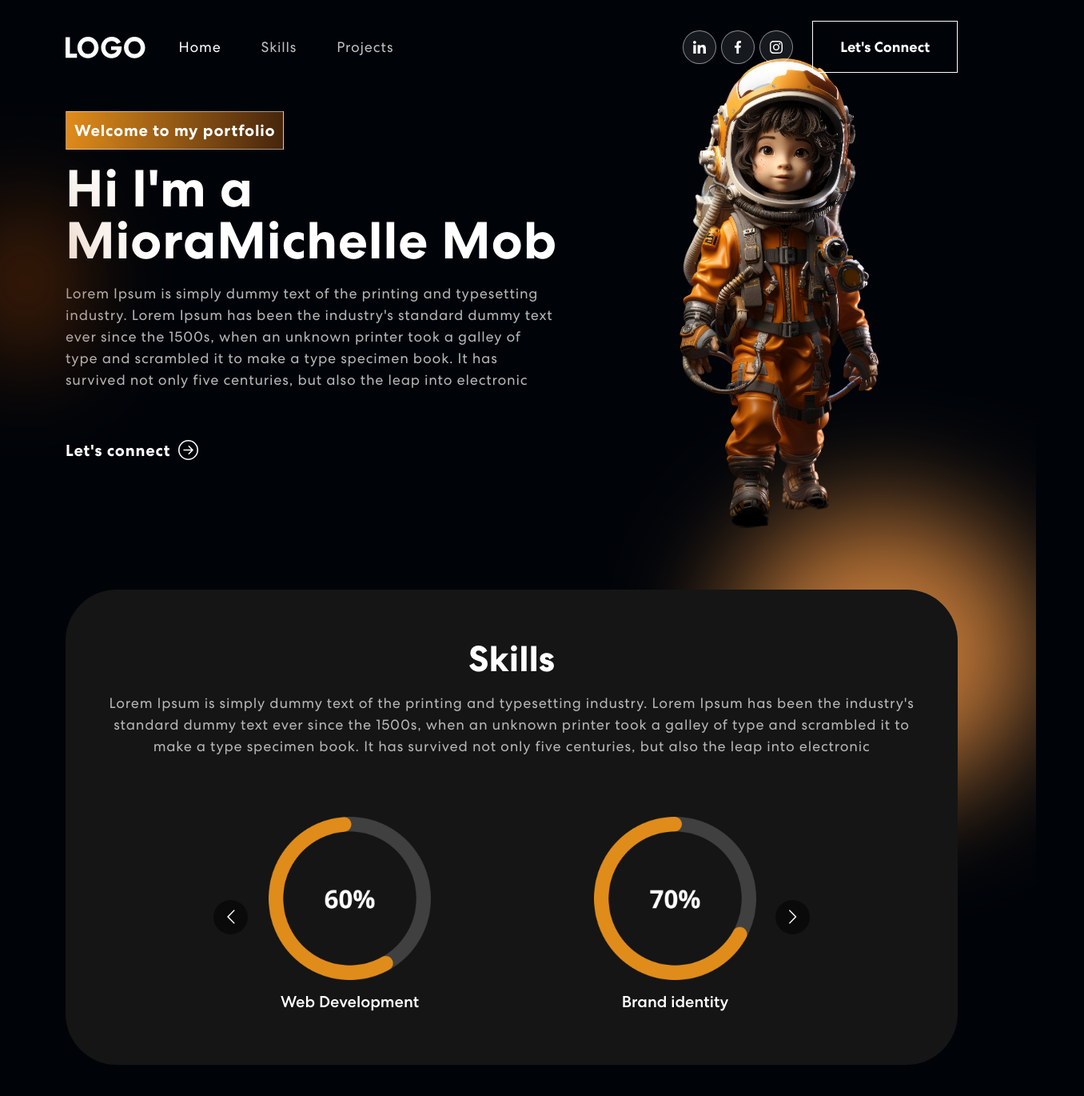
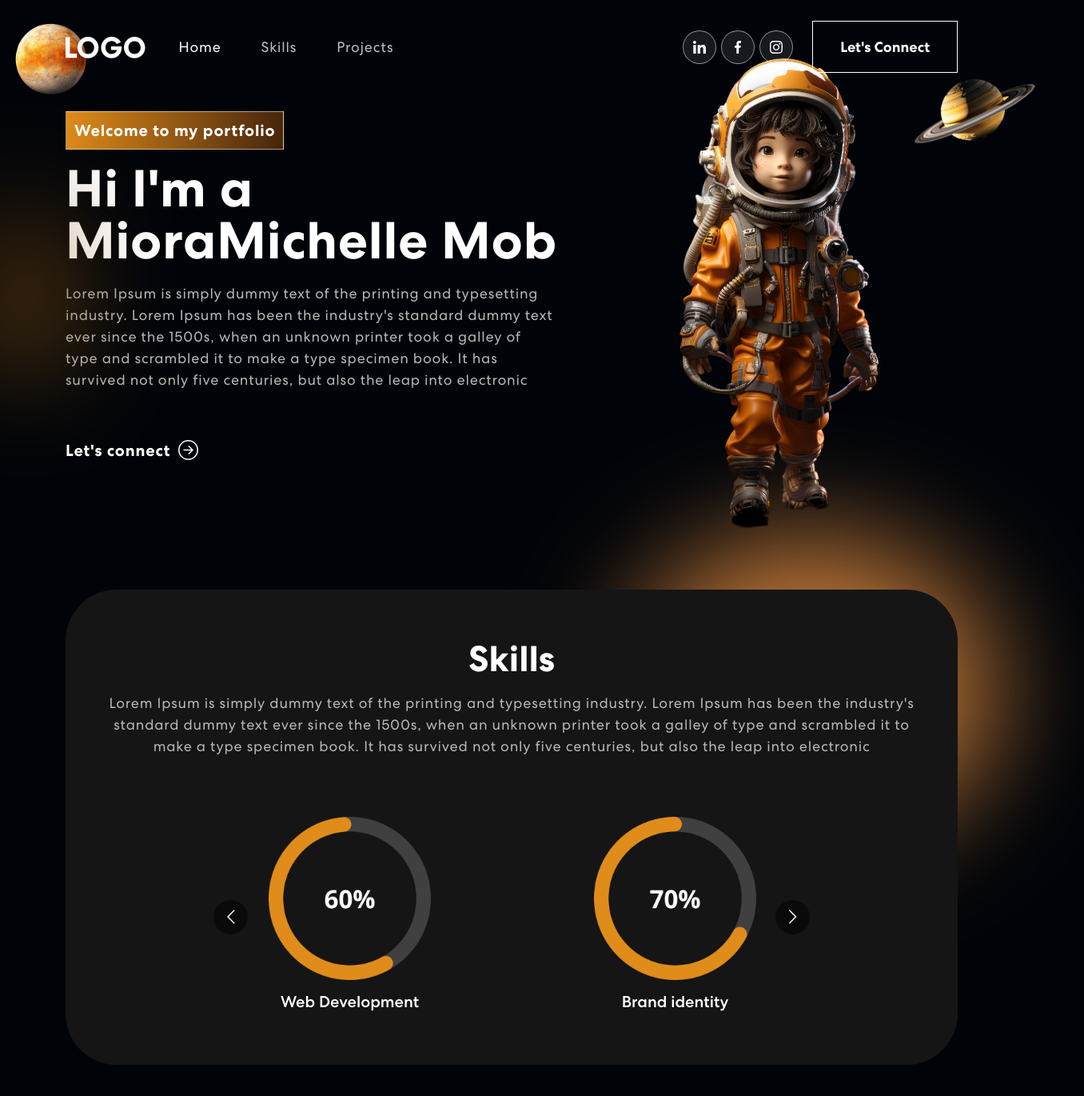
Before and after one commit to MioraMichellee/portfolio, a React (Create React App) app: page / in a window 1280 px wide. Shown: the top 1370 px of the page at 80% size, 1356 px wide, since content can reach past the window. Built offline with nearby package versions, Linux system fonts and the light colour scheme.

Commit message:
style: add new planet pictures, arrange blur effect

```diff
--- a/src/App.css
+++ b/src/App.css
@@ -81,24 +81,40 @@ p.success {
 p.danger {
 	color: red;
 }
+
+/* ***************** Absolute ******************** */
+.absolute {
+  position: absolute;
+}
+
+.mercury-img{
+  width: 10%;
+}
+.saturne-img{
+  width: 11rem;
+  margin-top: 17%;
+}
+.rotate{
+  transform: rotate(-25deg);
+  margin-left: 84%;
+}
 /******* Blur *******************/
-.blur{
-  width: 24rem;
-  height: 22rem;
-  position: absolute;
+.blur1{
+  width: 29rem;
+  height: 24rem;
+
+  background: #c37a39;
+  margin-left: 61%;
+  margin-top: 42rem;
   border-radius: 84%;
   filter: blur(72px);
-  background: #c37a39;
-  margin-left: 57rem;
-  margin-top: 40rem;
 }
 .blur2{
   width: 4rem;
   height: 12rem;
-  position: absolute;
-  border-radius: 84%;
-  filter: blur(66px);
-  background: #a94803;
+  /* background: #a94803;4 */
+  background-image: linear-gradient(#49270D, #DF8C1B);
+  filter: blur(72px);
   margin-top: 16rem;
 }
 /************ Navbar Css ************/
--- a/src/App.js
+++ b/src/App.js
@@ -8,8 +8,8 @@ import { Skills } from './components/Skills';
 function App() {
   return (
     <div className="App">
-      <div className='blur'></div>
-      <div className='blur2'></div>
+      <div className='absolute blur blur1'></div>
+      <div className='absolute blur blur2'></div>
       <NavBar/>
       <Banner />
       <Skills/>
--- a/src/components/Banner.js
+++ b/src/components/Banner.js
@@ -1,7 +1,10 @@
 import { useState , useEffect } from "react";
 import { Container, Row, Col} from "react-bootstrap";
 import { ArrowRightCircle } from "react-bootstrap-icons";
+import mercury from "../assets/img/mercury.png"
+import saturne from "../assets/img/saturne.png"
 import headerImg from "../assets/img/mi-astronaute.png"
+
 
 export const Banner = () => {
 
@@ -42,6 +45,11 @@ export const Banner = () => {
     }
     return(
         <section className="banner" id="home">
+            <img src={mercury} className="absolute mercury-img" />
+            <div className="rotate">
+            <img src={saturne} className="absolute saturne-img" />
+            </div>
+
             <Container>
                 <Row className="align-items-center">
                     <Col xs={12} md={6} xl={7}>
```
